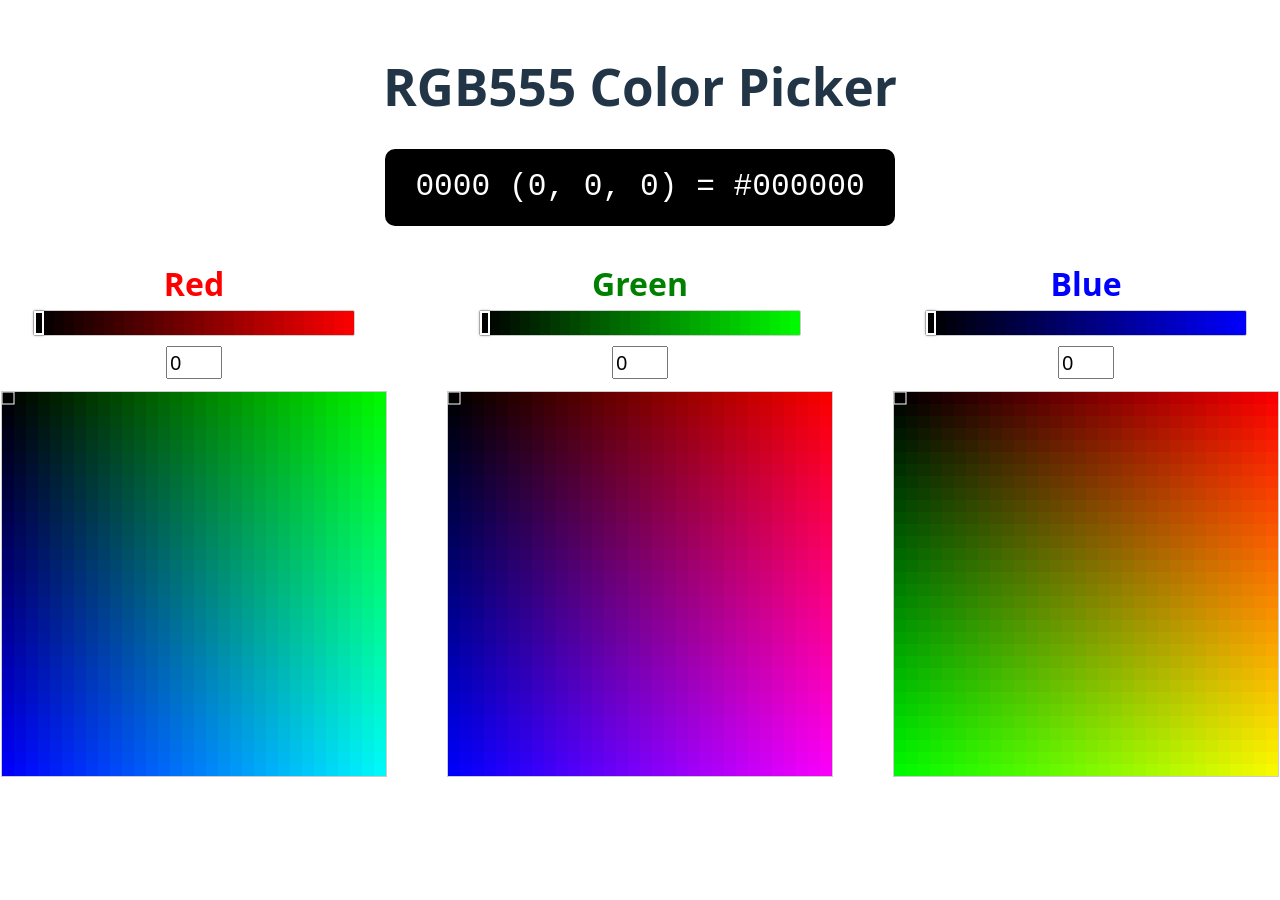
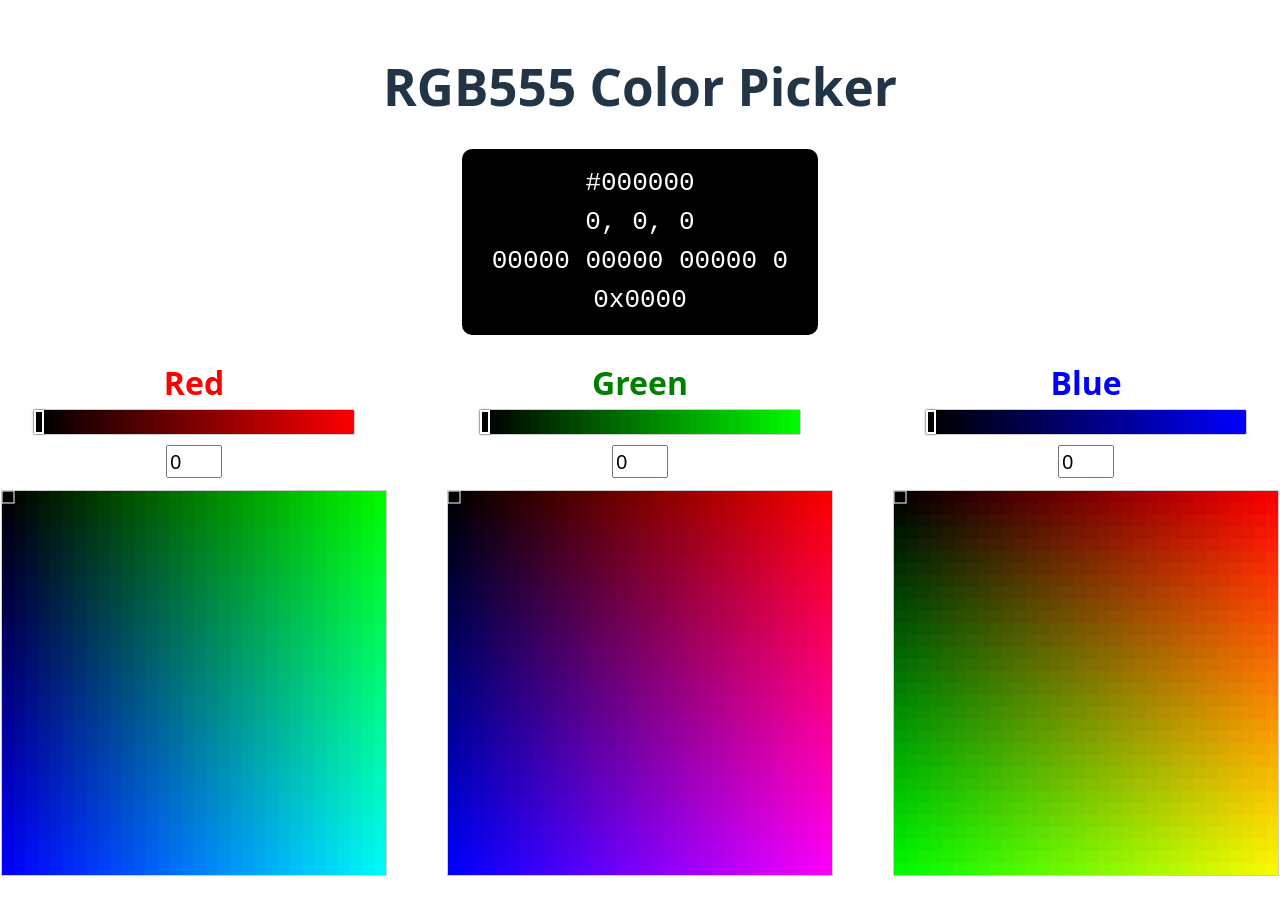
Before and after one commit to mgoetz-nerdery/mgoetz-nerdery.github.io, a React (Vite) app in the folder rgb555/: page / in a window 1280 px wide. Before the commit the page ends 801 px from the top, so only its background shows below. Built offline with nearby package versions, Linux system fonts and the light colour scheme.

Commit message:
Design tweaks

```diff
--- a/rgb555/src/App.module.css
+++ b/rgb555/src/App.module.css
@@ -12,12 +12,11 @@
   display: flex;
   align-items: center;
   justify-content: center;
-  margin-bottom: 10px;
   font-family: monospace;
 }
 
 .selectedColorText {
-  font-size: 2.4em;
+  font-size: 2em;
 }
 
 .colorPickerApp {
--- a/rgb555/src/App.tsx
+++ b/rgb555/src/App.tsx
@@ -29,7 +29,7 @@ function App() {
   const contrastBlack = (L + 0.05) / 0.05;
   const textColor = contrastWhite > contrastBlack ? '#fff' : '#222';
 
-  const binary = (red * 2048 + green * 64 + blue * 2).toString(16).padStart(4, '0');
+  const hex = (red * 2048 + green * 64 + blue * 2).toString(16).padStart(4, '0');
 
   return (
     <div className={styles.colorPickerApp}>
@@ -39,12 +39,15 @@ function App() {
           className={styles.selectedColorDisplay}
           style={{ background: displayColor }}
         >
-          <span
+          <div
             className={styles.selectedColorText}
             style={{ color: textColor }}
           >
-            {binary} ({red}, {green}, {blue}) = {displayColor}
-          </span>
+            <div>{displayColor}</div>
+            <div>{red}, {green}, {blue}</div>
+            <div>{red.toString(2).padStart(5, '0')} {green.toString(2).padStart(5, '0')} {blue.toString(2).padStart(5, '0')} 0</div>
+            <div>0x{hex}</div>
+          </div>
         </div>
       </div>
       <div className={styles.colorPickerRow}>
```
